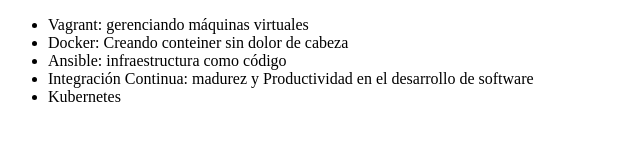
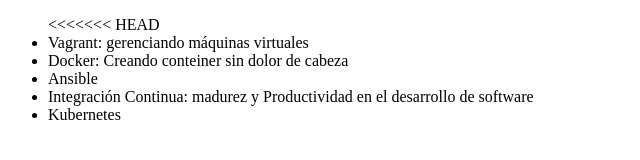
Before and after one commit to Liz-Ojeda2023/alura-git, a plain HTML site: page index.html in a window 1280 px wide. Shown: the whole page, without its empty margins (0-640 px from the left). Drawn offline with Linux system fonts and the light colour scheme.

Commit message:
Revert "Cambiando el nombre del curso Ansible"
This reverts commit 9573ce5e9db34d367f4b7ebd9ac475c5a5fe6147.

```diff
--- a/index.html
+++ b/index.html
@@ -6,9 +6,10 @@
     </head>
     <body>
         <ul>
+<<<<<<< HEAD
             <li>Vagrant: gerenciando máquinas virtuales</li>
             <li>Docker: Creando conteiner sin dolor de cabeza</li>
-            <li>Ansible: infraestructura como código</li>
+            <li>Ansible</li>
             <li>Integración Continua: madurez y Productividad en el desarrollo de software</li>
             <li>Kubernetes</li>
         </ul>
```
